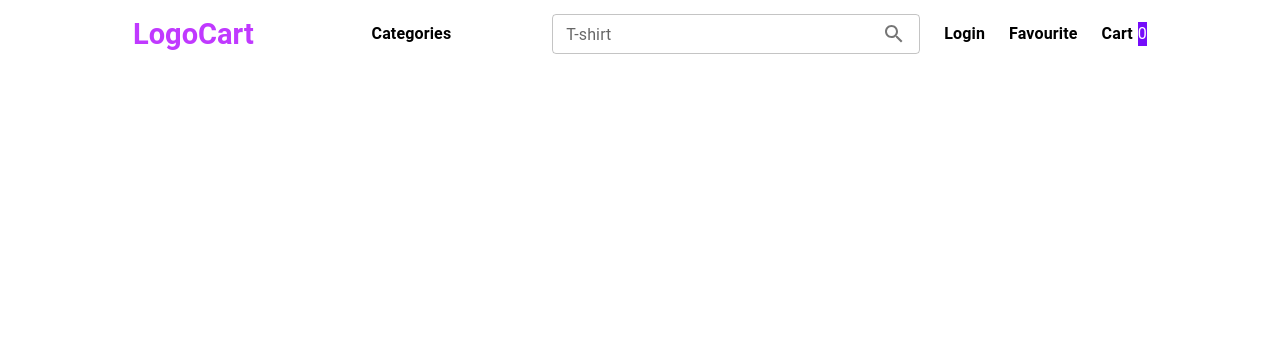
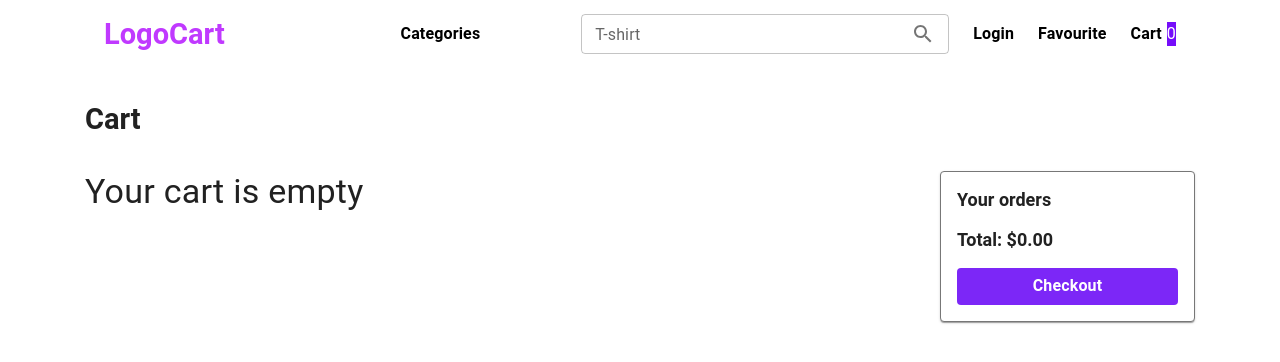
Before and after one commit to logo-cartt/logo-cart-ui, a React (Vite) app: page / in a window 1280 px wide. Shown: the top 362 px of the page. Built offline with nearby package versions, Linux system fonts and the light colour scheme.

Commit message:
[LC-22] complete cart logic and page

```diff
--- a/src/components/Product/ProductCard/ProductCard.tsx
+++ b/src/components/Product/ProductCard/ProductCard.tsx
@@ -10,13 +10,14 @@ import { useAppSelector } from "../../../store/hooks";
 import ProductButton from "../ProductButton/ProductButton";
 
 type Props = {
+  children: React.ReactNode;
   product: Product;
 };
 
-export function ProductCard({ product }: Props) {
+export function ProductCard({ children, product }: Props) {
   const { cartItems } = useAppSelector((state) => state.cart);
   const {
-    id, group, name, price, ranking, reviews, image,
+    id, group, name, ranking, reviews, image,
   } = product;
 
   const selectedItem = cartItems.find((cartItem) => cartItem.product.id === id);
@@ -41,9 +42,7 @@ export function ProductCard({ product }: Props) {
           <Typography variant="body1" color="text.secondary">
             {`${ranking} (${reviews} reviews)`}
           </Typography>
-          <Typography variant="h5" fontSize="1.125rem" fontWeight="600">
-            {`$${price}`}
-          </Typography>
+          {children}
         </Stack>
 
         <ProductButton id={id} product={product} numberOfItems={numberOfItems} borderRadius="0px 0px 5px 5px" height="34px" />
--- a/src/layouts/LogoCartLayout.tsx
+++ b/src/layouts/LogoCartLayout.tsx
@@ -7,7 +7,7 @@ type Props = {
 
 export function LogoCartLayout({ children }: Props) {
   return (
-    <Container sx={{ width: "1100px" }}>
+    <Container disableGutters={true} sx={{ width: "1110px" }}>
       <Header />
       {children}
     </Container>
--- a/src/modules/cart/component/Cart.tsx
+++ b/src/modules/cart/component/Cart.tsx
@@ -1,15 +1,41 @@
-import { Box } from "@mui/material";
+import { Grid, Typography } from "@mui/material";
 import { useAppSelector } from "../../../store/hooks";
+import { ProductCard } from "../../../components/Product/ProductCard";
+import Checkout from "./Checkout";
 
 export function Cart() {
   const { cartItems } = useAppSelector((state) => state.cart);
   return (
-    <Box>
-      {cartItems.length > 0 ? (cartItems.map((cartItem) => (
-        // <Box>
-        <Box>{cartItem.quantity}</Box>
-        // </Box>
-      ))) : ""}
-    </Box>
+    <>
+      <Grid container={true}>
+        <Grid item={true} xs={12} textAlign="left" pt={4} pb={4}>
+          <Typography variant="h5" fontSize="1.8125rem" fontWeight="600">
+            Cart
+          </Typography>
+        </Grid>
+      </Grid>
+      <Grid container={true} spacing="30px">
+        <Grid item={true} xs={9}>
+          <Grid container={true} flexDirection="row" justifyContent="flex-start" spacing="30px">
+            {cartItems.length > 0 ? (cartItems.map((cartItem) => (
+              <Grid item={true}>
+                <ProductCard product={cartItem.product}>
+                  <Typography variant="h5" fontSize="1.125rem" fontWeight="600">
+                    {`$${(cartItem.quantity * cartItem.product.price).toFixed(2)}`}
+                  </Typography>
+                </ProductCard>
+              </Grid>
+            ))) : (
+              <Grid item={true}>
+                <Typography variant="h4">Your cart is empty</Typography>
+              </Grid>
+            )}
+          </Grid>
+        </Grid>
+        <Grid item={true} xs={3}>
+          <Checkout />
+        </Grid>
+      </Grid>
+    </>
   );
 }
--- /dev/null
+++ b/src/modules/cart/component/Checkout.tsx
@@ -0,0 +1,30 @@
+import {
+  Box, Card, CardContent, Typography,
+} from "@mui/material";
+import { useAppSelector } from "../../../store/hooks";
+import { PrimaryButton } from "../../../components/UI/PrimaryButton";
+
+export default function Checkout() {
+  const { cartItems } = useAppSelector((state) => state.cart);
+  const total = cartItems.reduce((acc, item) => acc + (item.product.price * item.quantity), 0);
+  return (
+    <Card sx={{
+      width: "100%", maxWidth: 255, border: "1px solid #777777", padding: "16px", textAlign: "left",
+    }}
+    >
+      <CardContent sx={{ "&:last-child": { padding: "0px" } }}>
+        <Typography variant="h5" fontSize="1.125rem" fontWeight="600">
+          Your orders
+        </Typography>
+        <Typography variant="h5" fontSize="1.125rem" fontWeight="600" pt={2}>
+          {`Total: $${total.toFixed(2)}`}
+        </Typography>
+        <Box pt={2}>
+          <PrimaryButton sx={{ height: "37px" }}>
+            <Typography fontWeight="600">Checkout</Typography>
+          </PrimaryButton>
+        </Box>
+      </CardContent>
+    </Card>
+  );
+}
```
Also changed, not shown: src/modules/main/component/Main/Categories.tsx (+7 -5 lines).
